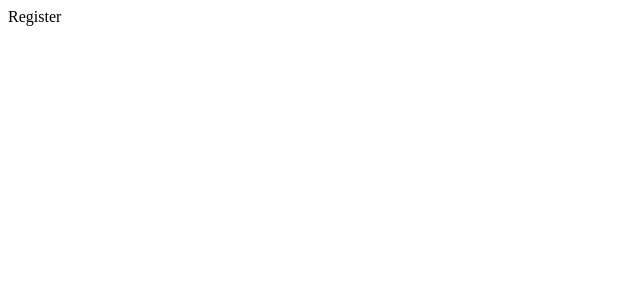
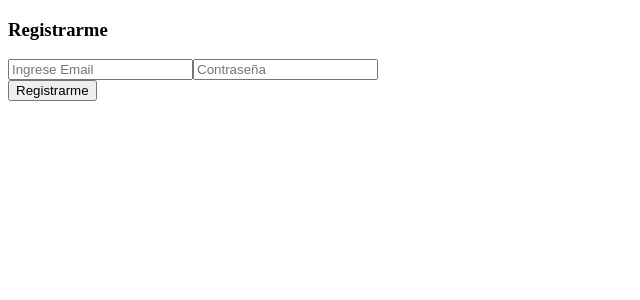
Before and after one commit to Xansiety/react-router-context-api-firebase, a React (Vite) app: page /register in a window 1280 px wide. Shown: the top 300 px of the page, without its empty margins (0-640 px from the left). Built offline with nearby package versions, Linux system fonts and the light colour scheme; no server answers.

Commit message:
Se añade formulario de registro con hooks de formulario personalizado

```diff
--- a/index.html
+++ b/index.html
@@ -4,6 +4,10 @@
     <meta charset="UTF-8" />
     <link rel="icon" type="image/svg+xml" href="/vite.svg" />
     <meta name="viewport" content="width=device-width, initial-scale=1.0" />
+    <link
+  rel="stylesheet"
+  href="https://fonts.googleapis.com/css?family=Roboto:300,400,500,700&display=swap"
+/>
     <title>Vite + React</title>
   </head>
   <body>
--- a/package.json
+++ b/package.json
@@ -9,6 +9,10 @@
     "preview": "vite preview"
   },
   "dependencies": {
+    "@emotion/react": "^11.10.5",
+    "@emotion/styled": "^11.10.5",
+    "@mui/icons-material": "^5.11.0",
+    "@mui/material": "^5.11.6",
     "firebase": "^9.16.0",
     "react": "^18.2.0",
     "react-dom": "^18.2.0",
--- a/src/config/firebase.js
+++ b/src/config/firebase.js
@@ -1,6 +1,10 @@
 // Import the functions you need from the SDKs you need
 import { initializeApp } from "firebase/app";
-import { getAuth, signInWithEmailAndPassword } from "firebase/auth";
+import {
+  getAuth,
+  signInWithEmailAndPassword,
+  createUserWithEmailAndPassword,
+} from "firebase/auth";
 
 // Your web app's Firebase configuration
 const firebaseConfig = {
@@ -17,6 +21,10 @@ const app = initializeApp(firebaseConfig);
 
 export const auth = getAuth(app);
 
-export const login = ({ email, password }) => {
+export const loginAuth = (email, password) => {
   return signInWithEmailAndPassword(auth, email, password);
 };
+
+export const registerAuth = (email, password) => {
+  return createUserWithEmailAndPassword(auth, email, password);
+};
--- a/src/pages/Login.jsx
+++ b/src/pages/Login.jsx
@@ -1,4 +1,5 @@
 import { useState } from "react";
+import { loginAuth } from "../config/firebase";
 import { useForm } from "../hooks/useForm";
 
 const loginForm = {
@@ -26,49 +27,46 @@ const Login = () => {
     loginPasswordValid,
   } = useForm(loginForm, formValidations);
 
-  const onLoginSubmit = (event) => {
+  const onLoginSubmit = async (event) => {
     event.preventDefault();
     setFormSubmitted(true);
     if (!isFormValid) return;
-    console.log({ email: loginEmail, password: loginPassword });
+    try {
+      const credentials = await loginAuth(loginEmail, loginPassword);
+      console.log(credentials);
+    } catch (error) {
+      console.error(error);
+    }
   };
 
   return (
     <>
-      <div className="row"></div>
-      <div className="col-md-6 login-form-1">
       <h3>Ingreso</h3>
       <form onSubmit={onLoginSubmit}>
-          <div className="form-group mb-2">
         <input
           type="text"
-              className="form-control"
-              placeholder="Correo"
+          placeholder="Ingrese Email"
           autoComplete="off"
           name="loginEmail"
           value={loginEmail}
           onChange={onLoginInputChange}
         />
+        {!!loginEmailValid && formSubmitted && loginEmailValid}
 
-            {!!loginEmailValid && formSubmitted && loginEmailValid}
-          </div>
-          <div className="form-group mb-2">
         <input
           type="password"
-              className="form-control"
           placeholder="Contraseña"
           autoComplete="off"
           name="loginPassword"
           value={loginPassword}
           onChange={onLoginInputChange}
         />
-          </div>
+
         {!!loginPasswordValid && formSubmitted && loginPasswordValid}
         <div className="d-grid gap-2">
           <input type="submit" className="btnSubmit" value="Login" />
         </div>
       </form>
-      </div>
     </>
   );
 };
--- a/src/pages/Register.jsx
+++ b/src/pages/Register.jsx
@@ -1,9 +1,74 @@
-import React from 'react'
+import { useState } from "react";
+import { registerAuth } from "../config/firebase";
+import { useForm } from "../hooks/useForm";
+
+const loginForm = {
+  loginEmail: "",
+  loginPassword: "",
+};
+
+const formValidations = {
+  loginEmail: [(value) => value.includes("@"), "El correo debe de tener una @"],
+  loginPassword: [
+    (value) => value.length >= 6,
+    "El password debe de tener más de 6 letras",
+  ],
+};
 
 const Register = () => {
+  const [formSubmitted, setFormSubmitted] = useState(false);
+
+  const {
+    loginEmail,
+    loginPassword,
+    onInputChange: onLoginInputChange,
+    isFormValid,
+    loginEmailValid,
+    loginPasswordValid,
+  } = useForm(loginForm, formValidations);
+
+  const onLoginSubmit = async (event) => {
+    event.preventDefault();
+    setFormSubmitted(true);
+    if (!isFormValid) return;
+    try {
+      const credentials = await registerAuth(loginEmail, loginPassword);
+      console.log(credentials);
+    } catch (error) {
+      console.error(error);
+    }
+  };
+
   return (
-    <div>Register</div>
-  )
-}
+    <>
+      <h3>Registrarme</h3>
+      <form onSubmit={onLoginSubmit}>
+        <input
+          type="text"
+          placeholder="Ingrese Email"
+          autoComplete="off"
+          name="loginEmail"
+          value={loginEmail}
+          onChange={onLoginInputChange}
+        />
+        {!!loginEmailValid && formSubmitted && loginEmailValid}
 
-export default Register
+        <input
+          type="password"
+          placeholder="Contraseña"
+          autoComplete="off"
+          name="loginPassword"
+          value={loginPassword}
+          onChange={onLoginInputChange}
+        />
+
+        {!!loginPasswordValid && formSubmitted && loginPasswordValid}
+        <div className="d-grid gap-2">
+          <input type="submit" className="btnSubmit" value="Registrarme" />
+        </div>
+      </form>
+    </>
+  );
+};
+
+export default Register;
```
Also changed, not shown: 2 other files (tests, documents, lock files or other folders). Lines whose indentation alone changed are shown as unchanged.
